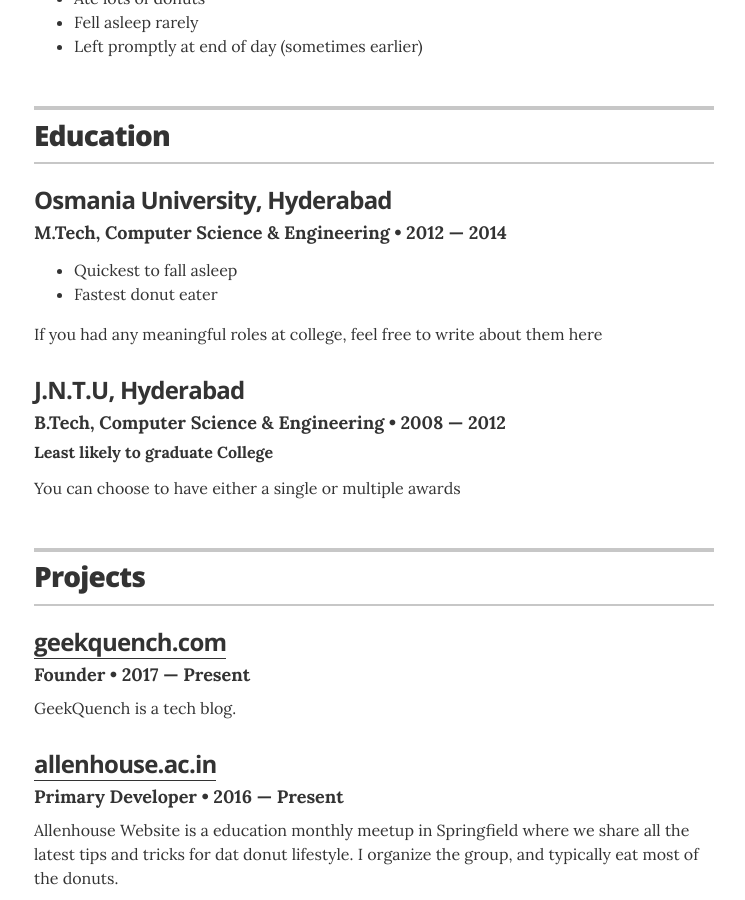
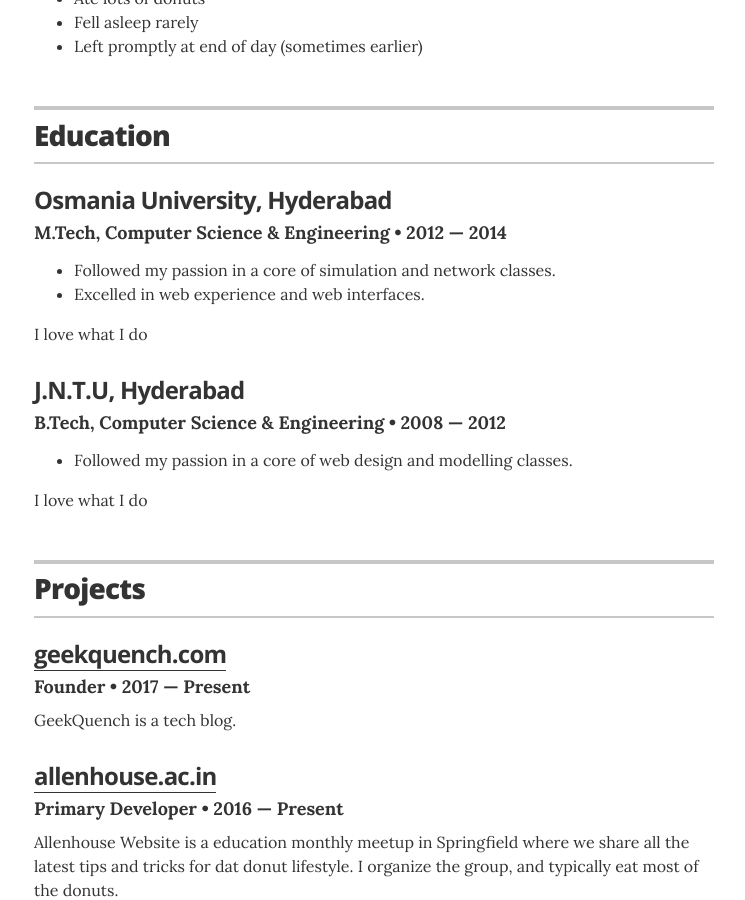
Before and after one commit to hammadmashkoor/hammadmashkoor.github.io, a Jekyll site: the page built from index.html, in a window 1280 px wide and 900 px high, scrolled down 743 px. Shown: the whole window, without its empty margins (266-1011 px from the left). Built offline with Jekyll 4.4.1, drawn with Linux system fonts in a browser that asks for light colours.

Commit message:
Update education.yml

```diff
--- a/_data/education.yml
+++ b/_data/education.yml
@@ -3,12 +3,13 @@
   uni: Osmania University, Hyderabad
   year: 2012 &mdash; 2014
   awards:
-    - award: Quickest to fall asleep
-    - award: Fastest donut eater
-  summary: If you had any meaningful roles at college, feel free to write about them here
+    - award: Followed my passion in a core of simulation and network classes.
+    - award: Excelled in web experience and web interfaces.
+  summary: I love what I do
 
 - degree: B.Tech, Computer Science & Engineering
   uni: J.N.T.U, Hyderabad
   year: 2008 &mdash; 2012
-  award: Least likely to graduate College
-  summary: You can choose to have either a single or multiple awards
+  awards:
+    - award: Followed my passion in a core of web design and modelling classes.
+  summary: I love what I do
```
